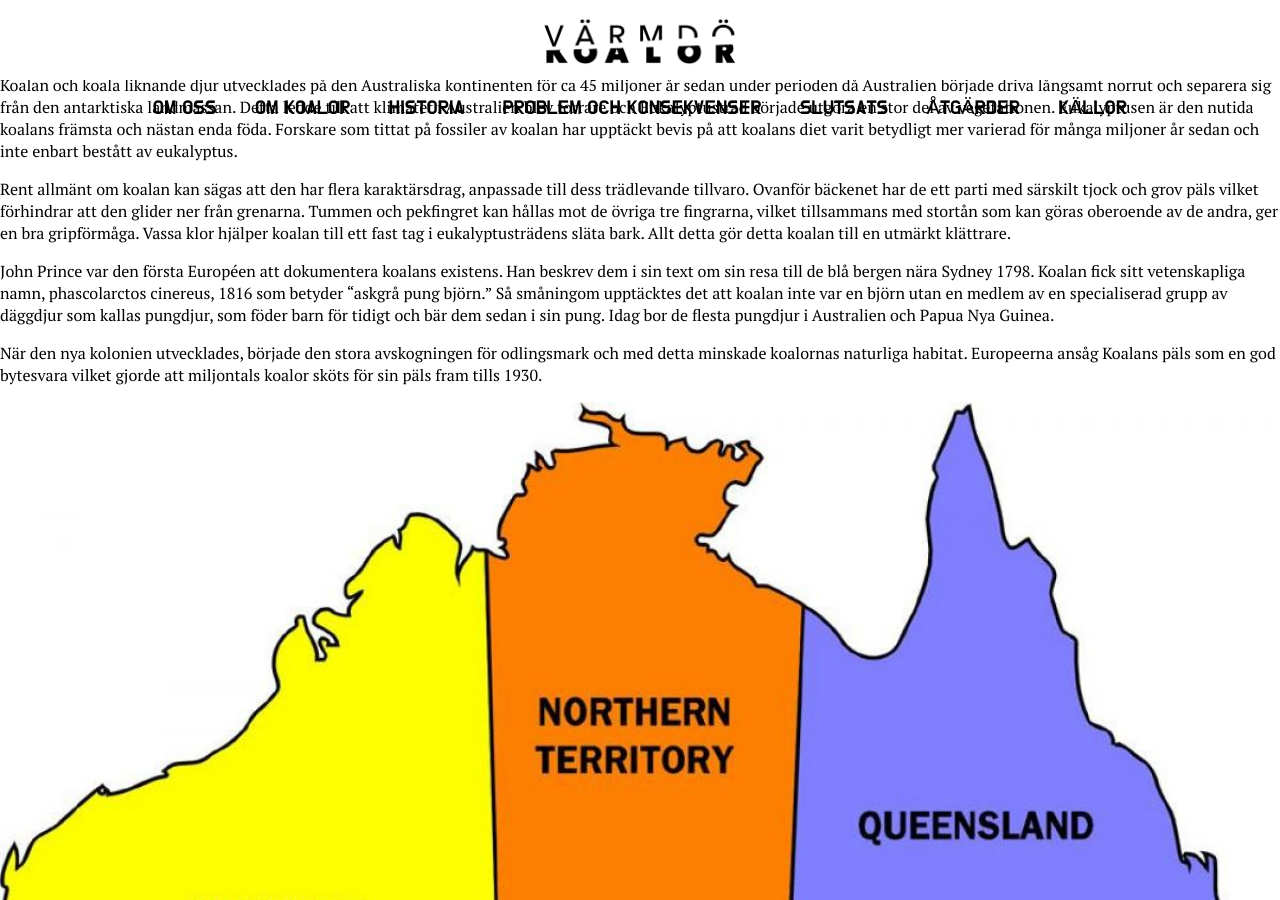
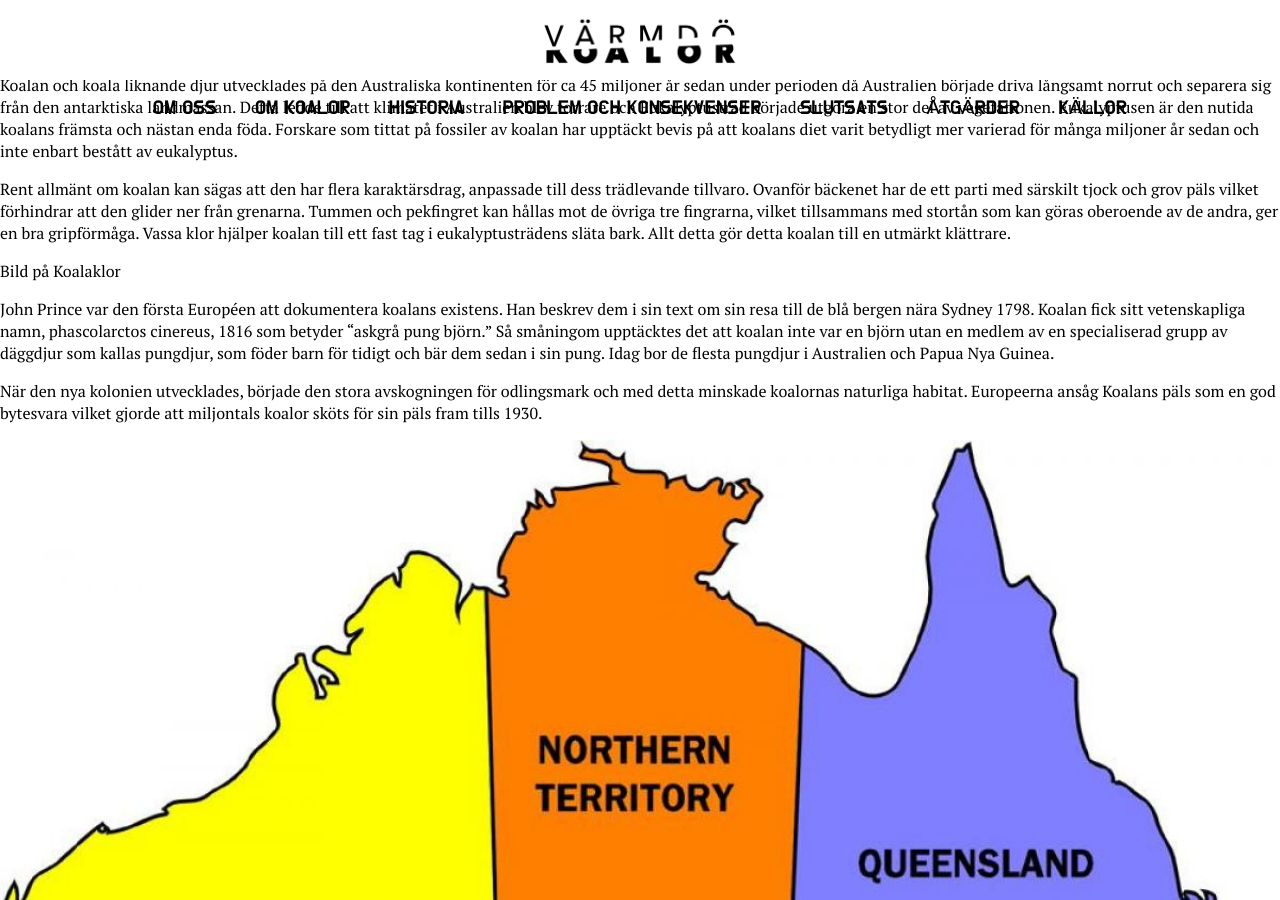
Before and after one commit to limbero/stackars-koalorna, a Jekyll site: the page built from _historia/historia.md, in a window 1280 px wide and 900 px high, scrolled down 539 px. Built offline with Jekyll 4.4.1, drawn with Linux system fonts in a browser that asks for light colours; comment, search, counter and statistics services are not loaded.

Commit message:
Update historia.md

```diff
--- a/_historia/historia.md
+++ b/_historia/historia.md
@@ -6,6 +6,8 @@ Koalan och koala liknande djur utvecklades på den Australiska kontinenten för
 
 Rent allmänt om koalan kan sägas att den har flera karaktärsdrag, anpassade till dess trädlevande tillvaro. Ovanför bäckenet har de ett parti med särskilt tjock och grov päls vilket förhindrar att den glider ner från grenarna. Tummen och pekfingret kan hållas mot de övriga tre fingrarna, vilket tillsammans med stortån som kan göras oberoende av de andra, ger en bra gripförmåga. Vassa klor hjälper koalan till ett fast tag i eukalyptusträdens släta bark. Allt detta gör detta koalan till en utmärkt klättrare.
 
+Bild på Koalaklor
+
 John Prince var den första Européen att dokumentera koalans existens. Han beskrev dem i sin text om sin resa till de blå bergen nära Sydney 1798. Koalan fick sitt vetenskapliga namn, phascolarctos cinereus, 1816  som betyder “askgrå pung björn.”  Så småningom upptäcktes det att koalan inte var en björn utan en medlem av en specialiserad grupp av däggdjur som kallas pungdjur, som föder barn för tidigt och bär dem sedan i sin pung. Idag bor de flesta pungdjur i Australien och Papua Nya Guinea.
 
 När den nya kolonien utvecklades, började den stora avskogningen för odlingsmark och med detta minskade koalornas naturliga habitat. Europeerna ansåg Koalans päls som en god bytesvara vilket gjorde att miljontals koalor sköts för sin päls fram tills 1930.
```
